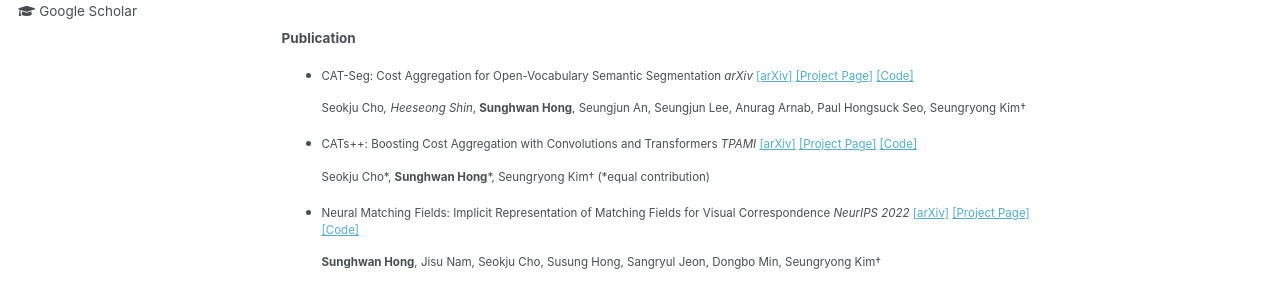
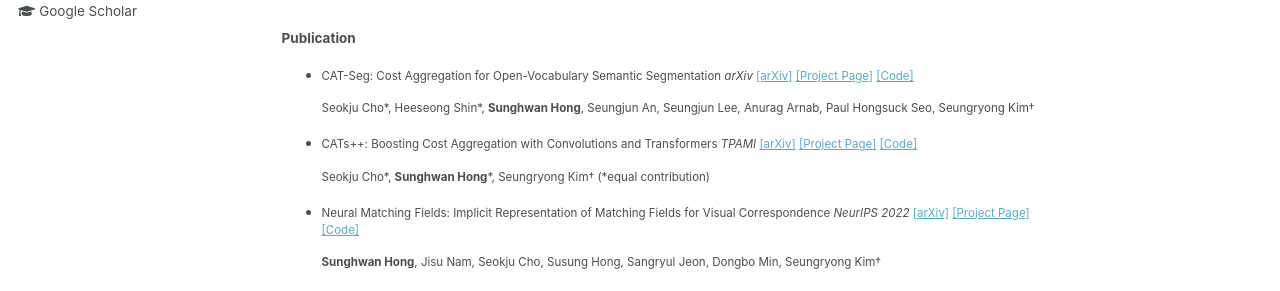
Before and after one commit to jang-1996/jang-1996.github.io, a Jekyll site: the page built from _pages/about.md, in a window 1280 px wide and 900 px high. Shown: the part 444-735 px from the top of the window. Built offline with Jekyll 4.4.1, drawn with Linux system fonts in a browser that asks for light colours.

```diff
--- a/_pages/about.md
+++ b/_pages/about.md
@@ -26,7 +26,7 @@ I obtained a barchelor's degree in Computer Science and Engineering at Korea Uni
 #### Publication
 * CAT-Seg: Cost Aggregation for Open-Vocabulary Semantic Segmentation _arXiv_ [[arXiv]]([https://arxiv.org/abs/2202.06817](https://arxiv.org/abs/2303.11797)) [[Project Page]](https://ku-cvlab.github.io/CAT-Seg/) [[Code]](https://github.com/KU-CVLAB/CAT-Seg)
 
-   Seokju Cho*, Heeseong Shin*, **Sunghwan Hong**, Seungjun An, Seungjun Lee, Anurag Arnab, Paul Hongsuck Seo, Seungryong Kim†
+   Seokju Cho\*, Heeseong Shin\*, **Sunghwan Hong**, Seungjun An, Seungjun Lee, Anurag Arnab, Paul Hongsuck Seo, Seungryong Kim†
 
 * CATs++: Boosting Cost Aggregation with Convolutions and Transformers _TPAMI_ [[arXiv]](https://arxiv.org/abs/2202.06817) [[Project Page]](https://ku-cvlab.github.io/CATs-PlusPlus-Project-Page/) [[Code]](https://github.com/KU-CVLAB/CATs-PlusPlus)
 
```
